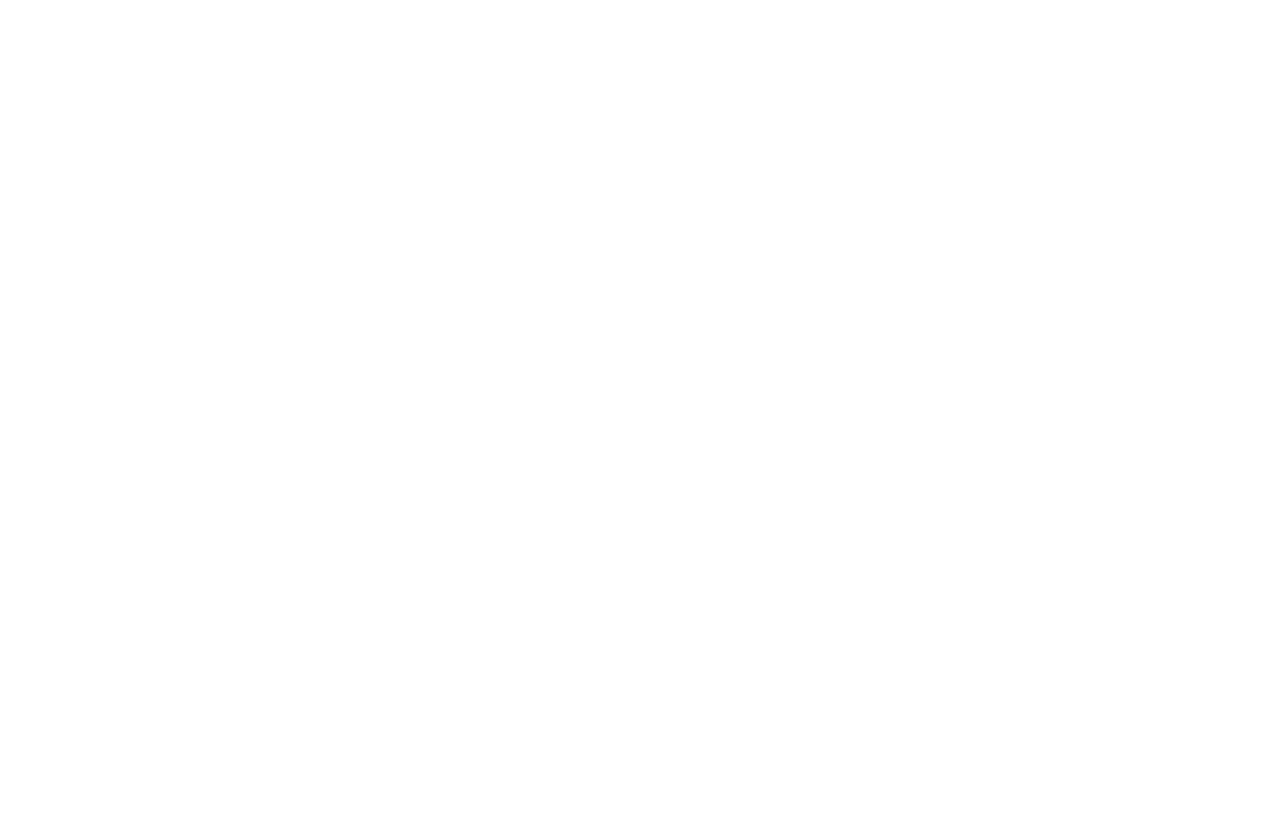
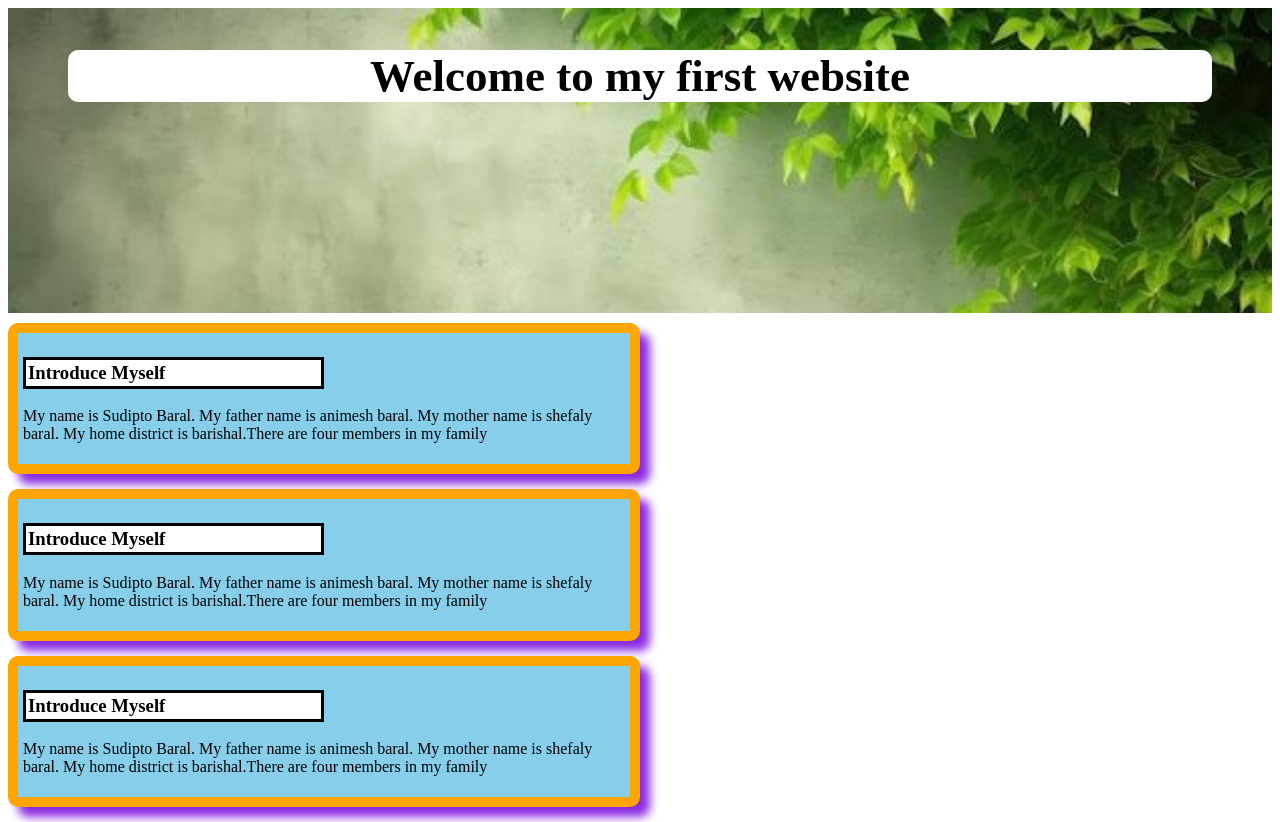
Before and after one commit to SudiptoBaral/First-GitHub, a plain HTML site: page index.html in a window 1280 px wide. Before the commit the page ends 800 px from the top, so only its background shows below. Drawn offline with Linux system fonts and the light colour scheme.

Commit message:
secend commit

```diff
--- a/index.html
+++ b/index.html
@@ -3,9 +3,32 @@
 <head>
     <meta charset="UTF-8">
     <meta name="viewport" content="width=device-width, initial-scale=1.0">
-    <title>First GitHub</title>
+    <title>blog site</title>
+    <link rel="stylesheet" href="styles/blog.css">
 </head>
 <body>
+    <header class="header">
+        <h2>Welcome to my first website</h2>
+    </header>
+    <div class="blog">
+        <h3 class="decoration">Introduce Myself</h3>
+        <p><span>My name is Sudipto Baral. My father name is animesh baral. My mother name is shefaly baral.
+            My home district is barishal.There are four members in my family</span>
+        </p>
+    </div>
+    <div class="blog">
+        <h3 class="decoration">Introduce Myself</h3>
+        <p><span>My name is Sudipto Baral. My father name is animesh baral. My mother name is shefaly baral.
+            My home district is barishal.There are four members in my family</span>
+        </p>
+    </div>
+    <div class="blog">
+        <h3 class="decoration">Introduce Myself</h3>
+        <p><span>My name is Sudipto Baral. My father name is animesh baral. My mother name is shefaly baral.
+            My home district is barishal.There are four members in my family</span>
+        </p>
+    </div>
+
 
 </body>
 </html>
--- /dev/null
+++ b/styles/blog.css
@@ -0,0 +1,37 @@
+.header{
+    color:black;
+    text-align: center;
+    height: 300px;
+    background-color: blue;
+    background-size: cover;
+    margin-bottom: 10px;
+    padding-top: 5px;
+    background-image: url("../image/img4.jpeg");
+    font-size: 30px;
+
+}
+h2{
+    background-color: white;
+    margin-right: 60px;
+    margin-left: 60px;
+    border: 0px solid;
+    border-radius: 10px;
+}
+.blog{
+    background-color: skyblue;
+    border: 10px solid;
+    margin-right: 50%;
+    /* margin: 15px; */
+    margin-bottom: 15px;
+    padding: 5px;
+    border-color: orange;
+    border-radius: 10px;
+    box-shadow: 10px 10px 10px blueviolet;
+}
+.decoration{
+    background-color: white;
+    padding: 2px;
+    border: 3px solid;
+    margin-right: 50%;
+    border-color:black;
+}
```
Also changed, not shown: image/img1.jpeg (added), image/img2.jpeg (added), image/img3.jpeg (added), image/img4.jpeg (added).
